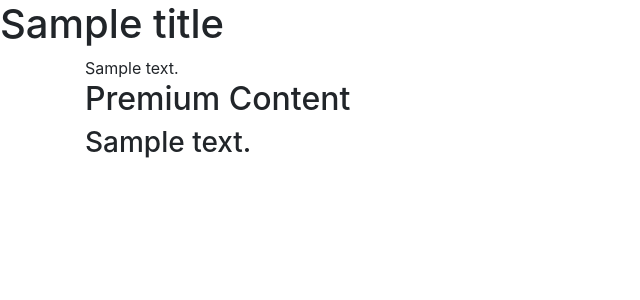
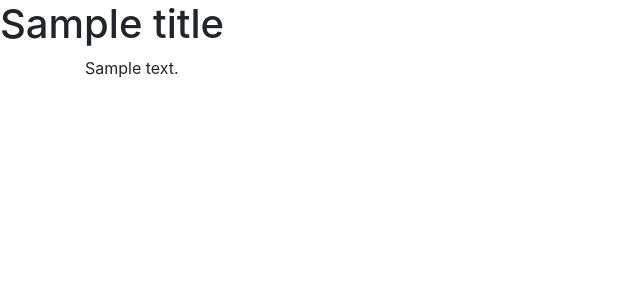
Before and after one commit to bay007/django-ecommerce-course, a Django app: template templates/home.html in a window 1280 px wide. Shown: the top 300 px of the page, without its empty margins (0-640 px from the left). Run offline with Django 3.2, Linux system fonts and the light colour scheme; the template is opened without the code that fills it: most values are stand-ins (such as "Sample title", 1, 10 or a date in 2020); some libraries are stand-ins or nearby versions.

Commit message:
Otra forma de comprobar autenticacion

```diff
--- a/templates/home.html
+++ b/templates/home.html
@@ -20,7 +20,7 @@
             <div class="col">{{content}}</div>
         </div>
 
-        {% if premium_content %}
+        {% if request.user.is_authenticated %}
         <div class="row">
             <div class="col">
                 <h2>Premium Content</h2>
```
